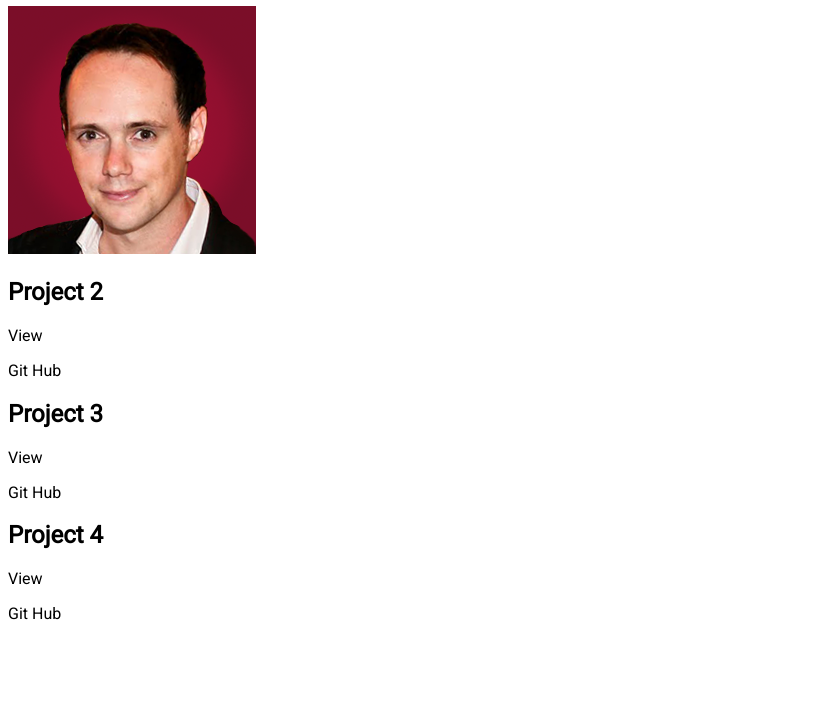
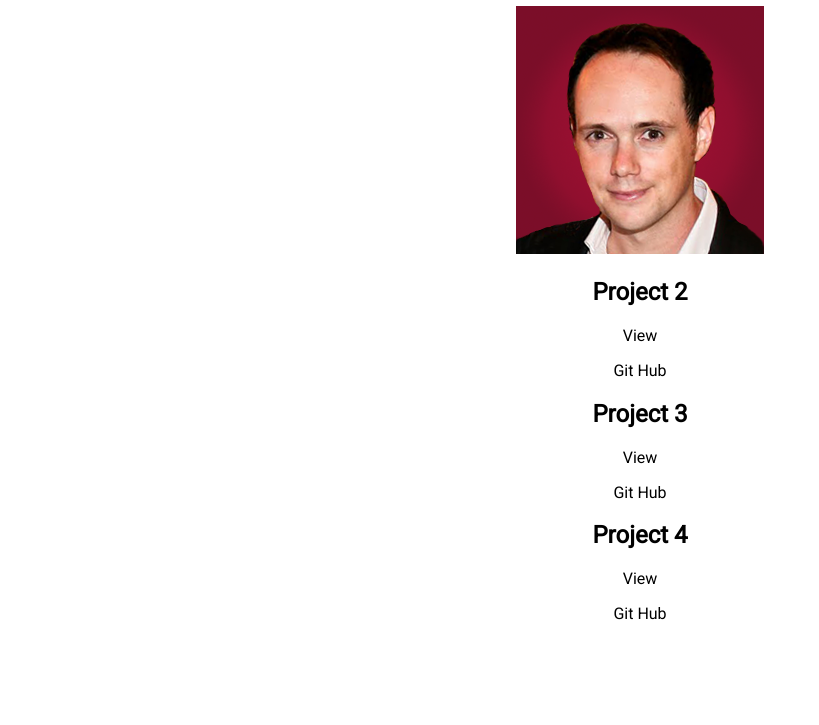
Before and after one commit to rotemhab/CSCI-E-15-Project-1, a plain HTML site: page index.html in a window 1280 px wide. Shown: the part 75-800 px from the top of the page, without its empty margins (0-819 px from the left). Drawn offline with Linux system fonts and the light colour scheme.

Commit message:
fixed css and image link

```diff
--- a/index.html
+++ b/index.html
@@ -12,7 +12,7 @@
     </head>
     <body>
         <h1>Rotem Haber</h1>
-        <img src="/rotem.png">
+        <img src="/Rotem.png">
         <h2>Project 2</h2>
         <p>View</p>
         <p>Git Hub</p>
--- a/style.css
+++ b/style.css
@@ -1,3 +1,16 @@
 body{
     font-family: 'Roboto', sans-serif;
+
 }
+
+h1, h2, p{
+    text-align: center
+
+}
+
+img{
+    position:relative;
+    left: 50%;
+    margin-right: -50%;
+    transform: translate(-50%) }
+}
```
